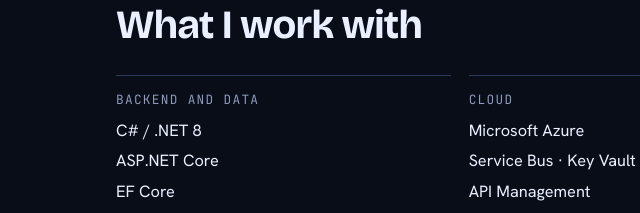
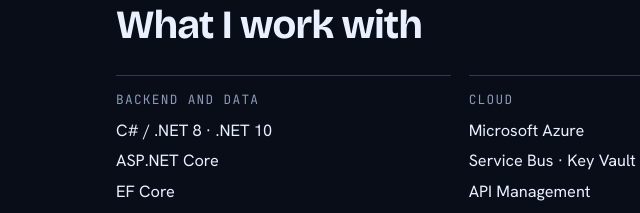
Before and after one commit to davidedg87/davidedg87.github.io, a plain HTML site: page en/index.html in a window 1280 px wide. Shown: the part 5095-5308 px from the top of the page, 4-644 px from the left. Drawn offline with nearby package versions, Linux system fonts and the light colour scheme.

Commit message:
Aggiungi .NET 10 allo stack (IT/EN)
Co-Authored-By: Claude Sonnet 5.5 <noreply@anthropic.com>
Claude-Session: https://claude.ai/code/session_01Fz2mJuMpT8Eyz5e7cwJEZA

```diff
--- a/en/index.html
+++ b/en/index.html
@@ -359,7 +359,7 @@ pre .cursor{display:inline-block;width:.55em;height:1.1em;background:var(--accen
   <section id="stack">
     <div class="sec-head"><span class="eyebrow">Stack</span><h2>What I work with</h2></div>
     <div class="stack-grid">
-      <div class="stack-col"><h4>Backend and data</h4><ul><li>C# / .NET 8</li><li>ASP.NET Core</li><li>EF Core</li><li>SQL · Oracle · PostgreSQL</li></ul></div>
+      <div class="stack-col"><h4>Backend and data</h4><ul><li>C# / .NET 8 · .NET 10</li><li>ASP.NET Core</li><li>EF Core</li><li>SQL · Oracle · PostgreSQL</li></ul></div>
       <div class="stack-col"><h4>Cloud</h4><ul><li>Microsoft Azure</li><li>Service Bus · Key Vault</li><li>API Management</li><li>Application Insights</li><li>Kubernetes · AKS · Knative · Argo</li><li>Container Apps · Docker</li><li>Azure DevOps</li></ul></div>
       <div class="stack-col"><h4>AI</h4><ul><li>GitHub Copilot (agents)</li><li>Model Context Protocol</li><li>Azure AI</li></ul></div>
     </div>
```
Also changed, not shown: index.html (+1 -1 lines).
